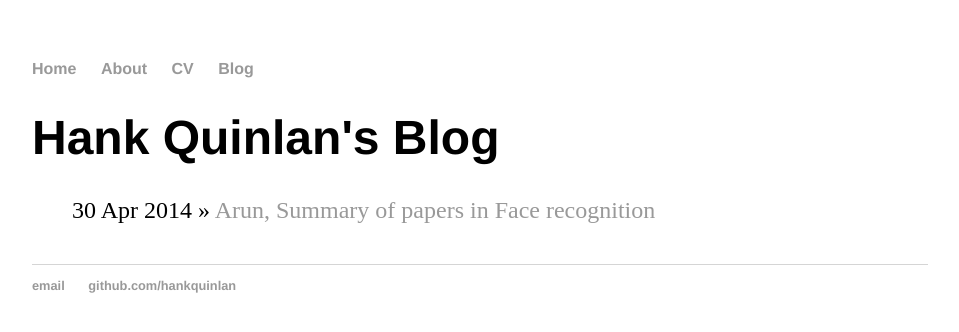
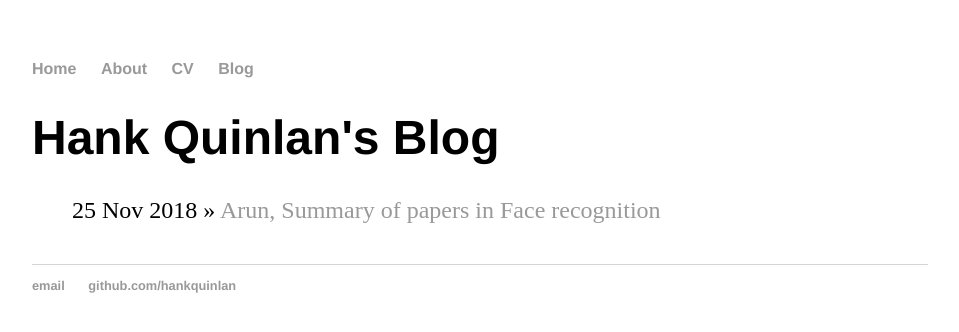
Before and after one commit to arunsubk/arunsubk.github.io, a Jekyll site: the page built from blog/index.html, in a window 1280 px wide. Shown: the top 332 px of the page, without its empty margins (160-1119 px from the left). Built offline with Jekyll 4.4.1, drawn with Linux system fonts in a browser that asks for light colours.

Commit message:
Update 2018-11-25-PapersSummary.md

```diff
--- a/_posts/2018-11-25-PapersSummary.md
+++ b/_posts/2018-11-25-PapersSummary.md
@@ -1,7 +1,7 @@
 ---
 layout: post
 title: "Arun, Summary of papers in Face recognition"
-date: 2014-04-30
+date: 2018-11-25
 ---
 
 Papers of 2017-2018 in the area of Face recognition.
```
